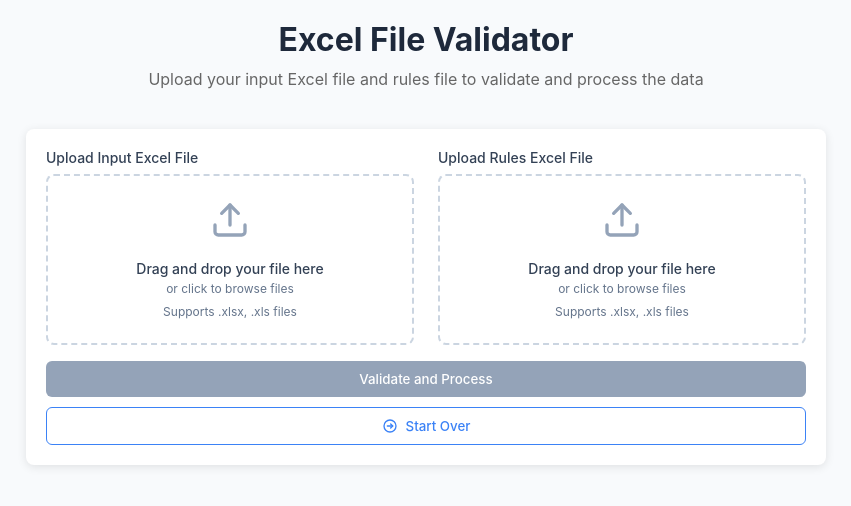
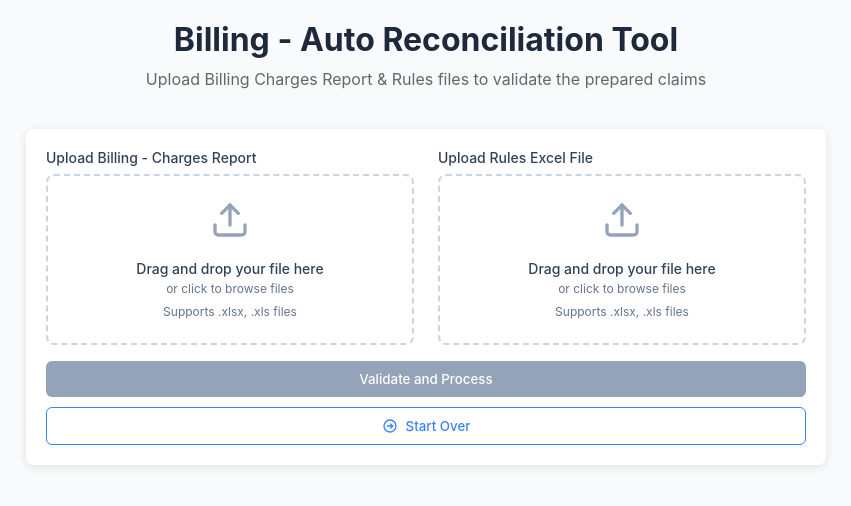
Before and after one commit to surazgaundel/excel-validation, a React (Vite) app: page / in a window 1280 px wide. Shown: the top 506 px of the page, without its empty margins (214-1065 px from the left). Built offline with nearby package versions, Linux system fonts and the light colour scheme.

Commit message:
changed some name

```diff
--- a/index.html
+++ b/index.html
@@ -4,7 +4,7 @@
     <meta charset="UTF-8" />
     <link rel="icon" type="image/svg+xml" href="#" />
     <meta name="viewport" content="width=device-width, initial-scale=1.0" />
-    <title>Excel File Validator</title>
+    <title>Billing - Auto Reconciliation Tool</title>
   </head>
   <body>
     <div id="root"></div>
--- a/src/App.jsx
+++ b/src/App.jsx
@@ -1,18 +1,21 @@
 import ExcelProcessor from "./components/ExcelProcessor";
-import "./App.css"
+import "./App.css";
 
 function App() {
   return (
     <div className="container">
       <header className="app-header">
-        <h1>Excel File Validator</h1>
-        <p className="description">Upload your input Excel file and rules file to validate and process the data</p>
+        <h1>Billing - Auto Reconciliation Tool</h1>
+        <p className="description">
+          Upload Billing Charges Report & Rules files to validate the prepared
+          claims
+        </p>
       </header>
       <main>
         <ExcelProcessor />
       </main>
     </div>
-  )
+  );
 }
 
-export default App
+export default App;
--- a/src/components/ExcelProcessor.jsx
+++ b/src/components/ExcelProcessor.jsx
@@ -278,7 +278,7 @@ function ExcelProcessor() {
       <div className="card">
         <div className="grid grid-cols-2">
           <FileUploader
-            label="Upload Input Excel File"
+            label="Upload Billing - Charges Report"
             accept=".xlsx,.xls"
             onFileUpload={(file) => handleFileUpload(file, "input")}
             fileName={inputFile.name}
```
